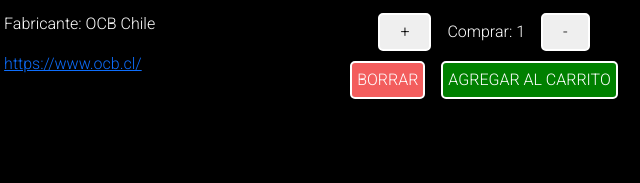
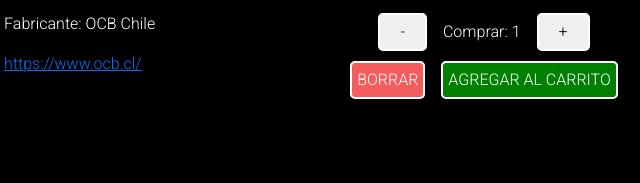
Before and after one commit to Rodrigomdiaz92/GrowShopOnline_React_Diaz, a React app: page /producto/1 in a window 1280 px wide. Shown: the part 485-668 px from the top of the page, 534-1174 px from the left. Built offline with nearby package versions, Linux system fonts and the light colour scheme.

Commit message:
Desafio Sincronizar counter - Clase  9 Eventos - terminado

```diff
--- a/src/components/main/Item.js
+++ b/src/components/main/Item.js
@@ -2,7 +2,7 @@ import { Link } from "react-router-dom";
 import ItemCount from "./ItemCount";
 
 const Item = (props) => {
-  const miOnAdd = () => {};
+  /* const miOnAdd = () => {}; */
   return (
     <>
       {props.datos.map((producto, indice) => {
@@ -22,7 +22,7 @@ const Item = (props) => {
             <p className="producto-precio">
               Precio por unidad: $ {producto.precio}
             </p>
-            <ItemCount onAdd={miOnAdd} stock={producto.stock} inicio={1} />
+            {/* <ItemCount onAdd={miOnAdd} stock={producto.stock} inicio={1} /> */}
           </div>
         );
       })}
--- a/src/components/main/ItemCount.js
+++ b/src/components/main/ItemCount.js
@@ -24,22 +24,26 @@ const ItemCount = (props) => {
     modificador(props.inicio);
   };
 
+  const agregarACarrito = () => {
+    props.onAdd(contador);
+  };
+
   return (
     <div className="contador">
       <div className="contador-suma-resta">
+        <button className="contador-boton" onClick={restarStock}>
+          -
+        </button>
+        <span>Comprar: {contador}</span>
         <button className="contador-boton" onClick={sumarStock}>
           +
-        </button>
-        <span>Comprar: {contador}</span>
-        <button className="contador-boton" onClick={restarStock}>
-          -
         </button>
       </div>
       <div className="contador-final">
         <button className="contador-boton-borrar" onClick={restaurarStock}>
           BORRAR
         </button>
-        <button className="contador-boton-agregar" onClick={props.onAdd}>
+        <button className="contador-boton-agregar" onClick={agregarACarrito}>
           AGREGAR AL CARRITO
         </button>
       </div>
@@ -48,12 +52,3 @@ const ItemCount = (props) => {
 };
 
 export default ItemCount;
-
-/*
-<div>
-      <h2>Contador: {contador}</h2>
-      <button onClick={sumarStock}>Sumar</button>
-      <button onClick={restarStock}>Restar</button>
-      <button onClick={restaurarStock}>Restaurar</button>
-      <button onClick={props.onAdd}>AGREGAR AL CARRITO</button>
-    </div> */
--- a/src/components/main/ItemDetail.js
+++ b/src/components/main/ItemDetail.js
@@ -1,7 +1,15 @@
+import { useState } from "react";
+import { Link } from "react-router-dom";
 import ItemCount from "./ItemCount";
 
 const ItemDetail = (props) => {
-  const miOnAdd = () => {};
+  const [elegido, setElegido] = useState(false);
+
+  const miOnAdd = (cantidadProductos) => {
+    if (cantidadProductos != undefined) {
+      setElegido(cantidadProductos);
+    }
+  };
   return (
     <>
       <p>{props.mensaje}</p>
@@ -38,7 +46,18 @@ const ItemDetail = (props) => {
               </div>
 
               <div className="detalle-producto-contador">
-                <ItemCount onAdd={miOnAdd} stock={producto.stock} inicio={1} />
+                {elegido ? null : (
+                  <ItemCount
+                    onAdd={miOnAdd}
+                    stock={producto.stock}
+                    inicio={1}
+                  />
+                )}
+                {elegido ? (
+                  <Link className="contador-boton-agregar" to="/carrito">
+                    Ir al Carrito
+                  </Link>
+                ) : null}
               </div>
             </div>
           </div>
--- a/src/style.scss
+++ b/src/style.scss
@@ -165,6 +165,7 @@ main {
   background-color: green;
   border: 2px solid white;
   border-radius: 5px;
+  text-decoration: none;
 }
 
 /*------------------DETALLE DE PRODUCTO-------------------*/
```
